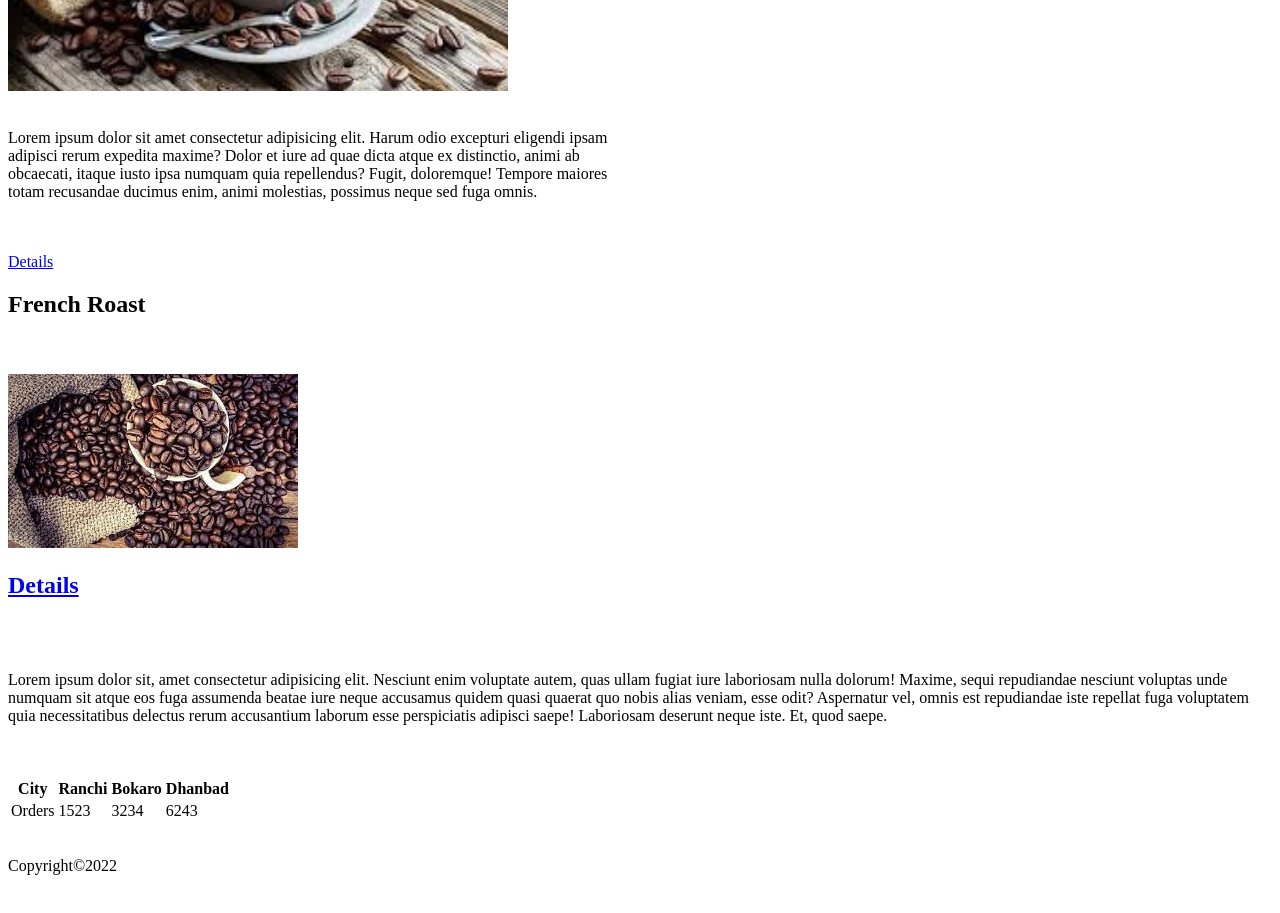
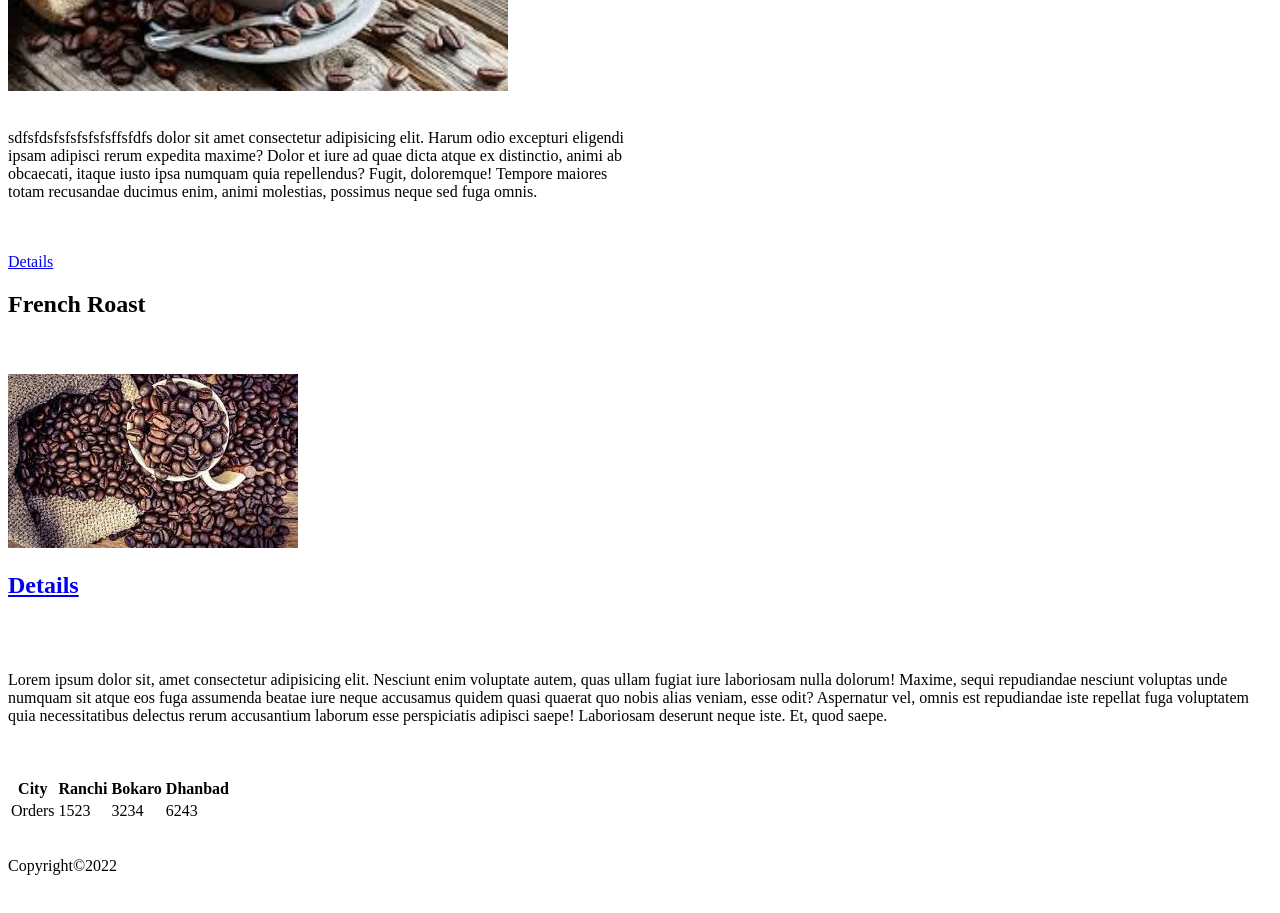
Before and after one commit to poddardeep/Journey, a plain HTML site: page Coffee/index.html in a window 1280 px wide. Shown: the part 1040-1953 px from the top of the page. Drawn offline with Linux system fonts and the light colour scheme.

Commit message:
branchplay

```diff
--- a/Coffee/index.html
+++ b/Coffee/index.html
@@ -34,9 +34,9 @@
   <br />
   <br />
   <p style="width: 50%">
-    Lorem ipsum dolor sit amet consectetur adipisicing elit. Harum odio
-    excepturi eligendi ipsam adipisci rerum expedita maxime? Dolor et iure ad
-    quae dicta atque ex distinctio, animi ab obcaecati, itaque iusto ipsa
+    sdfsfdsfsfsfsfsfsffsfdfs dolor sit amet consectetur adipisicing elit. Harum
+    odio excepturi eligendi ipsam adipisci rerum expedita maxime? Dolor et iure
+    ad quae dicta atque ex distinctio, animi ab obcaecati, itaque iusto ipsa
     numquam quia repellendus? Fugit, doloremque! Tempore maiores totam
     recusandae ducimus enim, animi molestias, possimus neque sed fuga omnis.
   </p>
```
